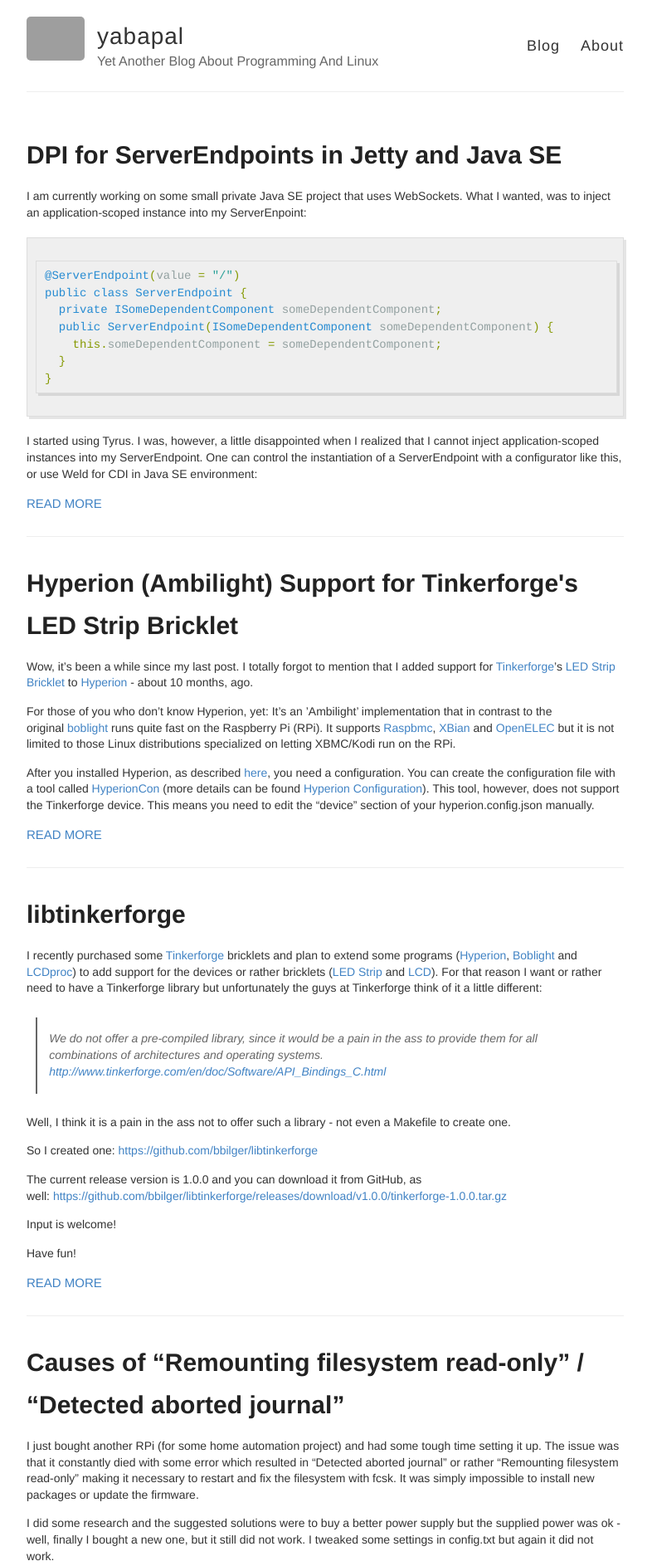
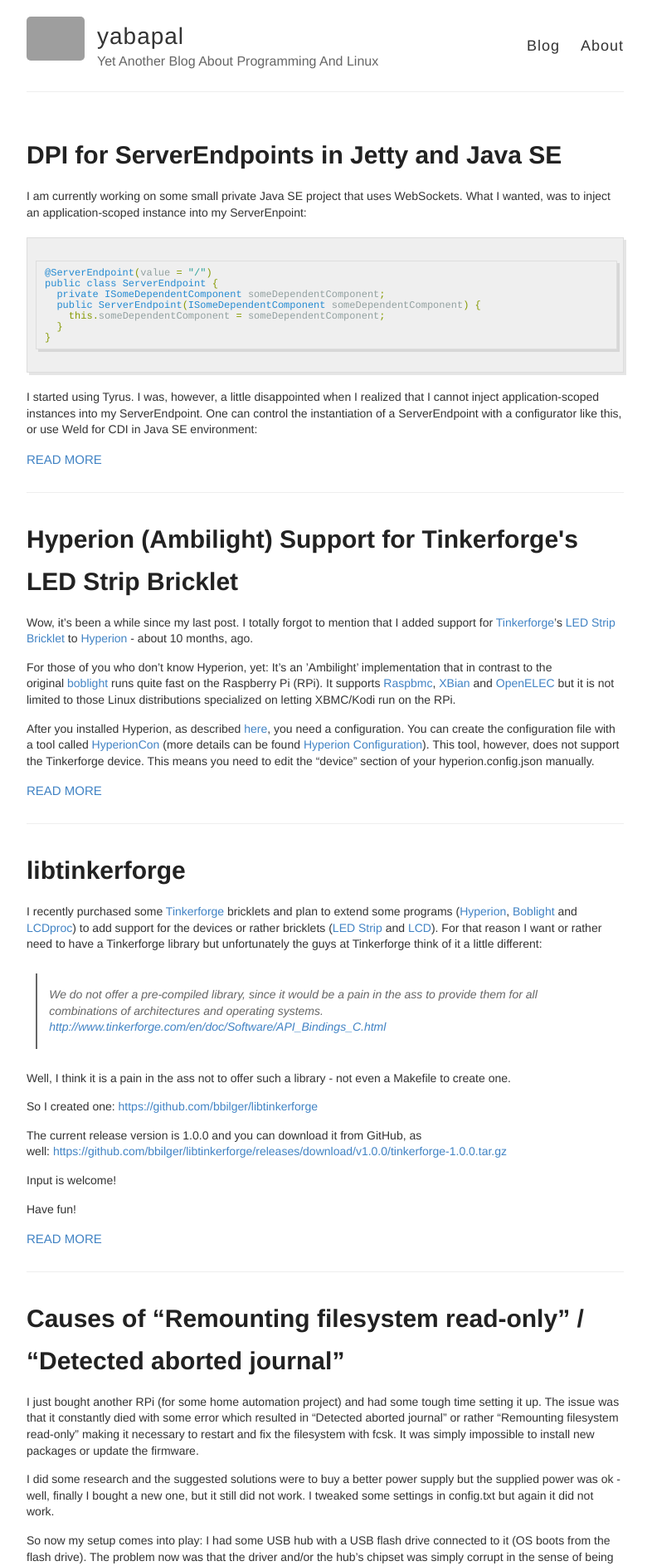
Before and after one commit to bbilger/yabapal, a Jekyll site: the page built from index.html, in a window 1280 px wide. Shown: the top 1887 px of the page at 83% size, without its empty margins (248-1034 px from the left). Built offline with Jekyll 4.4.1, drawn with Linux system fonts in a browser that asks for light colours; grey boxes are pictures that could not be loaded.

Commit message:
shrink code blocks

```diff
--- a/_sass/_highlights.scss
+++ b/_sass/_highlights.scss
@@ -8,6 +8,8 @@
   box-shadow: 3px 3px rgba(0,0,0,0.1);
   margin: 20px 0 20px 0;
   overflow: scroll;
+  font-size: 12px;
+  line-height: 1;
 }
 
 code {
```
